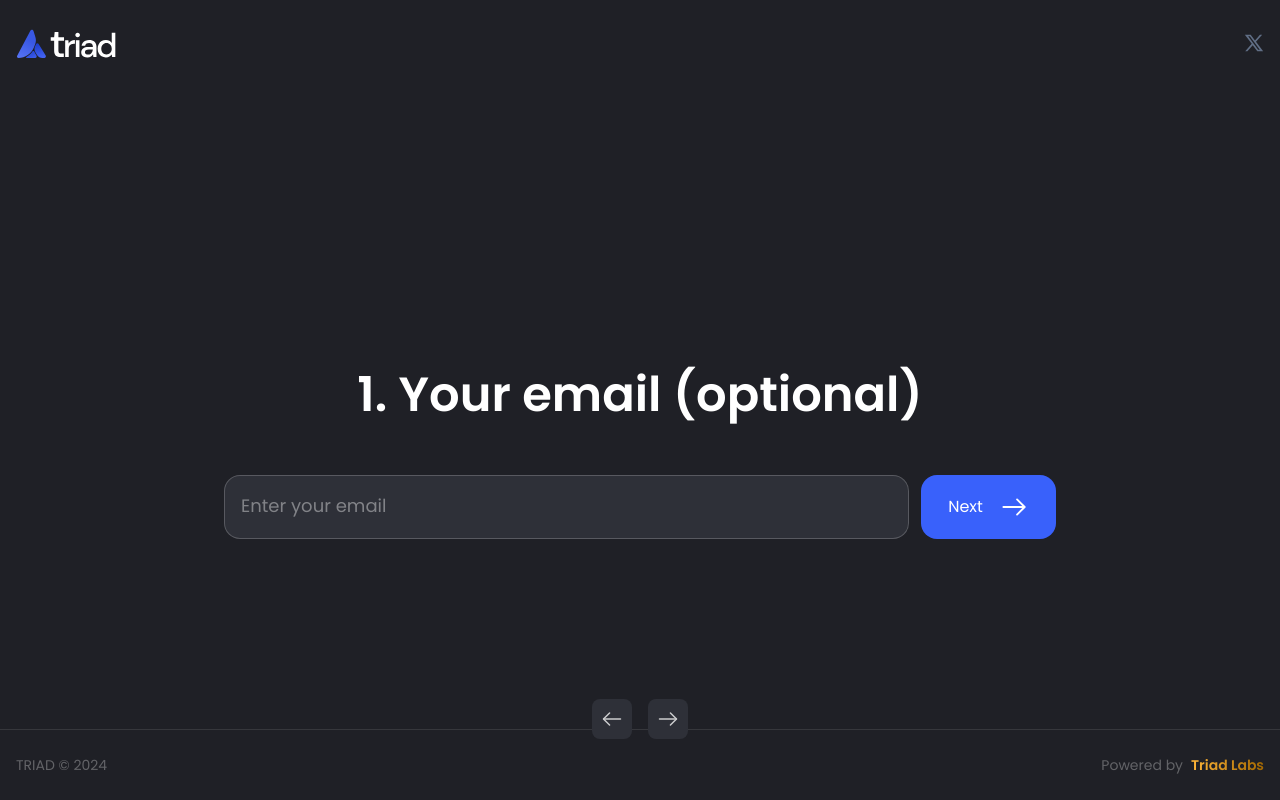
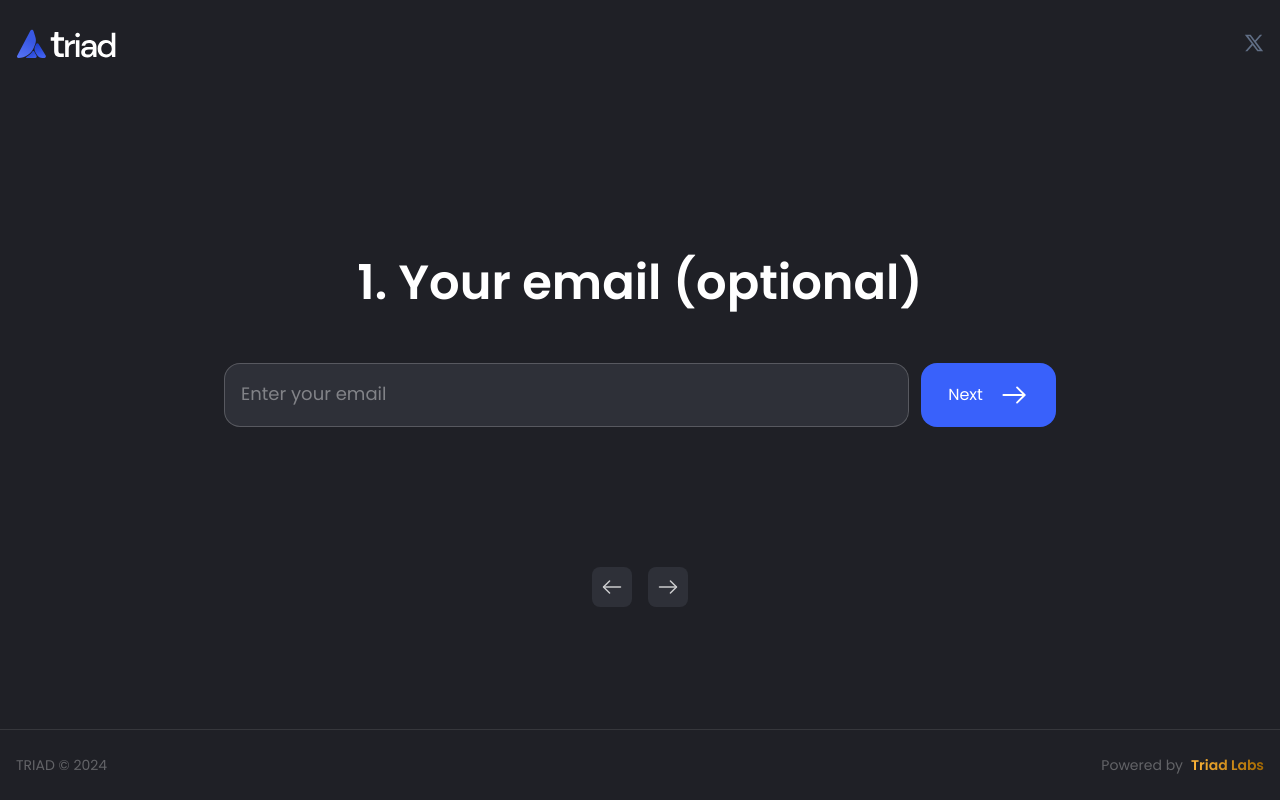
Before and after one commit to triadxyz/home, a Next.js app: page / in a window 1280 px wide. Both pictures are taken after a click on the button "Next". Built offline with nearby package versions, Linux system fonts and the light colour scheme.

Commit message:
margin fix

```diff
--- a/src/components/form.tsx
+++ b/src/components/form.tsx
@@ -149,6 +149,7 @@ export const WhiteListForm: React.FC<WhiteListFormProps> = ({
       className={cn("relative z-30", {
         "animate-right": animateRight,
         "animate-slide-left": animateleft,
+         "-top-28": currentQuestionIndex !== 0
       })}
     >
       <label className="font-semibold lg:text-5xl text-white">
@@ -201,7 +202,7 @@ export const WhiteListForm: React.FC<WhiteListFormProps> = ({
       </div>
 
       {formStarted === true && (
-        <div className="flex w-fit gap-x-4 mx-auto mt-28 lg:mt-[160px] items-center">
+        <div className="flex w-fit gap-x-4 mx-auto mt-28 lg:mt-[140px] items-center">
           <button
             className="rounded-lg bg-fire-gray-custom p-2 disabled:cursor-not-allowed disabled:opacity-60"
             onClick={handlePreviousQuestion}
```
